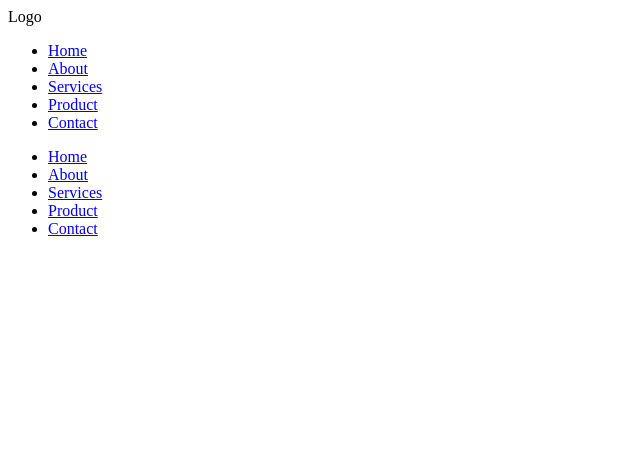
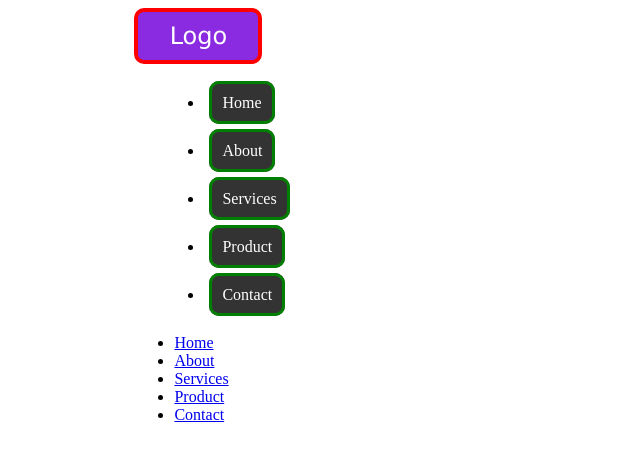
Before and after one commit to decagondev/WorkshopAXIOS, a plain HTML site: page index.html in a window 1280 px wide. Shown: the whole page, without its empty margins (0-640 px from the left). Drawn offline with Linux system fonts and the light colour scheme.

Commit message:
made some stuff

```diff
--- a/index.css
+++ b/index.css
@@ -0,0 +1,37 @@
+.container {
+    width: 80%;
+    margin: 0 auto;
+}
+.brand {
+    color: white;
+    background-color: blueviolet;
+    font-size: x-large;
+    font-family: 'Lucida Sans', 'Lucida Sans Regular', 'Lucida Grande', 'Lucida Sans Unicode', Geneva, Verdana, sans-serif;
+    width: 100px;
+    text-align: center;
+    padding: 10px;
+    border-radius: 10px;
+    border: solid 4px red;
+}
+
+.headernav a {
+    text-decoration: none;
+    color: white;
+    background-color: #333;
+    padding: 10px;
+    margin: 5px;
+    height: 18px;
+    border: solid 3px green;
+    border-radius: 10px;
+}
+
+.headernav a:hover {
+    background-color: azure;
+    color:#333;
+}
+
+.headernav ul li {
+    margin: 30px;
+
+
+}
--- a/index.html
+++ b/index.html
@@ -14,7 +14,7 @@
             <div class="brand">Logo</div>
             <nav class="headernav">
                 <ul>
-                    <li><a href="#">Home</a></li>
+                    <li><a  class="pressme" href="#">Home</a></li>
                     <li><a href="#">About</a></li>
                     <li><a href="#">Services</a></li>
                     <li><a href="#">Product</a></li>
--- a/index.js
+++ b/index.js
@@ -0,0 +1,7 @@
+function hello() {
+    alert("You pressed a button");
+}
+
+const btn = document.querySelector(".pressme");
+
+btn.onclick = hello;
```
